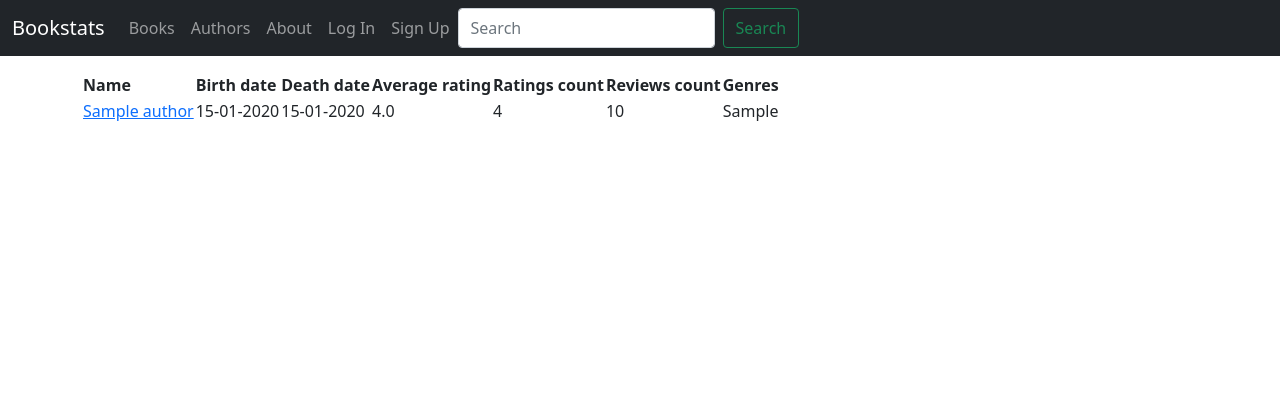
After one commit to yamesyung/SoloScribe, a Django app: page /books/authors/ in a window 1280 px wide. The commit adds this page. Shown: the top 420 px of the page. Run offline with Django 4.2, Linux system fonts and the light colour scheme; tables that the repository leaves empty hold one stand-in row (values such as "Sample post"); parts of the project's set-up code (start-up, migrations or seed data) failed here and were passed over.

Commit message:
added page for authors

```diff
--- a/books/models.py
+++ b/books/models.py
@@ -1,23 +1,25 @@
+import datetime
+
 from django.db import models, NotSupportedError
 from django.urls import reverse
+
 
 # Create your models here.
 class Book(models.Model):
     url = models.CharField(max_length=200)
-    goodreads_id = models.BigIntegerField(null=True)
-    title = models.CharField(max_length=200,null=True)
-    description = models.TextField(null=True)
-    genres = models.TextField(null=True)
+    goodreads_id = models.BigIntegerField()
+    title = models.CharField(max_length=200)
+    description = models.TextField(null=True, blank=True)
+    genres = models.TextField(null=True, blank=True)
     author = models.TextField(max_length=300)
-    publish_date = models.DateTimeField(null=True)
-    publisher = models.CharField(max_length=200)
-    characters = models.TextField(null=True)
-    rating_counts = models.IntegerField(null=True)
-    review_counts = models.IntegerField(null=True)
-    number_of_pages = models.IntegerField(null=True)
-    places = models.TextField(null=True)
-    last_updated = models.DateTimeField(null=True)
-
+    publish_date = models.DateTimeField(null=True, blank=True)
+    publisher = models.CharField(max_length=200, null=True, blank=True)
+    characters = models.TextField(null=True, blank=True)
+    rating_counts = models.IntegerField(null=True, blank=True)
+    review_counts = models.IntegerField(null=True, blank=True)
+    number_of_pages = models.IntegerField(null=True, blank=True)
+    places = models.TextField(null=True, blank=True)
+    last_updated = models.DateTimeField(null=True, blank=True)
 
     def __str__(self):
         return self.title
@@ -37,15 +39,15 @@ class Book(models.Model):
 
 class Review(models.Model):
     goodreads_id = models.BigIntegerField()
-    title = models.CharField(max_length=200, null=True)
-    author = models.CharField(max_length=200, null=True)
+    title = models.CharField(max_length=200)
+    author = models.CharField(max_length=200)
     rating = models.IntegerField()
-    original_publication_year = models.IntegerField(null=True)
-    date_read = models.DateTimeField(null=True)
-    date_added = models.DateTimeField(null=True)
+    original_publication_year = models.IntegerField(null=True, blank=True)
+    date_read = models.DateTimeField(null=True, blank=True)
+    date_added = models.DateTimeField(null=True, blank=True)
     bookshelves = models.CharField(max_length=200)
-    review = models.TextField(null=True)
-    private_notes = models.TextField(null=True)
+    review = models.TextField(null=True, blank=True)
+    private_notes = models.TextField(null=True, blank=True)
     read_count = models.IntegerField()
     owned_copies = models.IntegerField()
 
@@ -57,22 +59,30 @@ class Author(models.Model):
     url = models.CharField(max_length=200)
     author_id = models.BigIntegerField()
     name = models.CharField(max_length=200)
-    birth_date = models.DateTimeField(null=True)
-    death_date = models.DateTimeField(null=True)
-    genres = models.TextField(null=True)
-    influences = models.TextField(null=True)
-    avg_rating = models.FloatField(null=True)
-    reviews_count = models.IntegerField(null=True)
-    rating_count = models.IntegerField(null=True)
-    about = models.TextField(null=True)
+    birth_date = models.DateTimeField(null=True, blank=True)
+    death_date = models.DateTimeField(null=True, blank=True)
+    genres = models.TextField(null=True, blank=True)
+    influences = models.TextField(null=True, blank=True)
+    avg_rating = models.FloatField(null=True, blank=True)
+    reviews_count = models.IntegerField(null=True, blank=True)
+    rating_count = models.IntegerField(null=True, blank=True)
+    about = models.TextField(null=True, blank=True)
 
     def __str__(self):
         return self.name
 
+    def get_absolute_url(self):
+        return reverse("author_detail", args=[str(self.id)])
+
+    def format_bdate(self):
+        return datetime.datetime.strftime(self.birth_date, '%d-%m-%Y')
+
+    def format_ddate(self):
+        return datetime.datetime.strftime(self.death_date, '%d-%m-%Y')
 
 
 class OwnedBooksView(models.Model):
-    #temporary view to get things sorted with the models relationships
+    # temporary view to get things sorted with the models relationships
     title = models.CharField(max_length=200, null=True, blank=True)
     author = models.CharField(max_length=200, null=True, blank=True)
     rating_counts = models.IntegerField(null=True, blank=True)
@@ -96,4 +106,4 @@ class OwnedBooksView(models.Model):
         managed = False
         db_table = 'owned_books_view'
 
-        #add ordering by date added DESC
+        # add ordering by date added DESC
--- a/books/urls.py
+++ b/books/urls.py
@@ -1,8 +1,10 @@
 from django.urls import path
 
-from .views import BookListView, BookDetailView, SearchResultsListView
+from .views import BookListView, BookDetailView, SearchResultsListView, AuthorListView, AuthorDetailView
 
 urlpatterns = [path("", BookListView.as_view(), name="book_list"),
+               path("authors/", AuthorListView.as_view(), name="author_list"),
                path("<int:pk>/", BookDetailView.as_view(), name="book_detail"),
-                path("search/", SearchResultsListView.as_view(),name="search_results"),
-]
+               path("authors/<int:pk>/", AuthorDetailView.as_view(), name="author_detail"),
+               path("search/", SearchResultsListView.as_view(), name="search_results"),
+               ]
--- a/books/views.py
+++ b/books/views.py
@@ -1,7 +1,8 @@
 from django.views.generic import ListView, DetailView
 from django.db.models import Q
 
-from .models import Book, OwnedBooksView
+from .models import Book, Author
+
 
 class BookListView(ListView):
     model = Book
@@ -9,13 +10,22 @@ class BookListView(ListView):
     template_name = "books/book_list.html"
 
 
+class AuthorListView(ListView):
+    model = Author
+    context_object_name = "author_list"
+    template_name = "authors/author_list.html"
+
+
 class BookDetailView(DetailView):
     model = Book
     context_object_name = "book"
     template_name = "books/book_detail.html"
 
-class BookStats(DetailView):
-    pass
+
+class AuthorDetailView(DetailView):
+    model = Author
+    context_object_name = "author"
+    template_name = "authors/author_detail.html"
 
 
 class SearchResultsListView(ListView):
--- a/management/loadreviews.py
+++ b/management/loadreviews.py
@@ -4,12 +4,11 @@ import sqlalchemy
 
 if __name__ == '__main__':
 
-    data =  pd.read_csv(r'/home/john/Desktop/library.csv')
+    data = pd.read_csv(r'/home/john/Desktop/library.csv')
     df = pd.DataFrame(data, columns=['Book Id', 'Title', 'Author', 'My Rating','Original Publication Year', 'Date Read', 'Date Added', 'Exclusive Shelf', 'My Review', 'Private Notes', 'Read Count', 'Owned Copies'])
     df = df.fillna(-1)
     df.rename(columns= {'Book Id':'goodreads_id', 'Title':'title', 'Author':'author', 'My Rating':'rating', 'Original Publication Year':'original_publication_year', 'Date Read':'date_read', 'Date Added':'date_added', 'Exclusive Shelf':'bookshelves', 'My Review':'review', 'Private Notes':'private_notes', 'Read Count':'read_count', 'Owned Copies':'owned_copies'}, inplace = True)
     df = df.astype({'goodreads_id':'string', 'title':'string', 'author':'string', 'rating':'Int32', 'original_publication_year':'Int32', 'date_read':'datetime64[ns]', 'date_added':'datetime64[ns]', 'bookshelves':'string', 'review':'string', 'private_notes':'string', 'read_count':'Int32', 'owned_copies':'Int32'})
-
 
     try:
         conn = psycopg2.connect(
@@ -28,7 +27,6 @@ if __name__ == '__main__':
     curr = conn.cursor()
     engine = sqlalchemy.create_engine('postgresql+psycopg2://postgres:postgres@localhost:54320/postgres')
 
-
     try:
         df.to_sql("books_review", engine, "public", index=False, if_exists='append')
         print('loaded')
--- a/templates/_base.html
+++ b/templates/_base.html
@@ -22,6 +22,9 @@
             <ul class="navbar-nav me-auto mb-2 mb-md-0">
                 <li class="nav-item">
                     <a class="nav-link" href="{% url 'book_list' %}">Books</a>
+                </li>
+                <li class="nav-item">
+                    <a class="nav-link" href="{% url 'author_list' %}">Authors</a>
                 </li>
                 <li class="nav-item">
                     <a class="nav-link" href="{% url 'about' %}">About</a>
--- /dev/null
+++ b/templates/authors/author_list.html
@@ -0,0 +1,28 @@
+{% extends "_base.html" %}
+
+{% block title %}Authors{% endblock title %}
+
+{% block content %}
+    <table>
+
+            <th>Name</th>
+            <th>Birth date</th>
+            <th>Death date</th>
+            <th>Average rating</th>
+            <th>Ratings count</th>
+            <th>Reviews count</th>
+            <th>Genres</th>
+
+            {% for author in author_list %}
+            <tr>
+            <td><a href="{{ author.get_absolute_url }}">{{ author.name }}</a></td>
+            <td> {{ author.format_bdate }} </td>
+            <td> {{ author.format_ddate }} </td>
+            <td> {{ author.avg_rating }} </td>
+            <td> {{ author.rating_count }} </td>
+            <td> {{ author.reviews_count }} </td>
+            <td> {{ author.genres }} </td>
+            {% endfor %}
+             </tr>
+        </table>
+{% endblock content %}
--- a/templates/books/book_list.html
+++ b/templates/books/book_list.html
@@ -6,7 +6,7 @@
 {% block content %}
     {% for book in book_list %}
         <div>
-            <h2><a href="{{ book.get_absolute_url }}">{{ book.title }}</a></h2>
+            <h5><a href="{{ book.get_absolute_url }}">{{ book.title }}</a></h5>
         </div>
     {% endfor %}
 {% endblock content %}
```
Also changed, not shown: templates/authors/author_detail.html (added, +23 -0 lines), books/migrations/0001_initial.py, books/migrations/0002_book_goodreads_id.py (deleted), books/migrations/0003_review_original_publication_year.py (deleted), books/migrations/0004_author.py (deleted), books/migrations/0005_rename_goodreads_id_author_author_id.py (deleted), books/migrations/0006_ownedbooksview.py (deleted).
